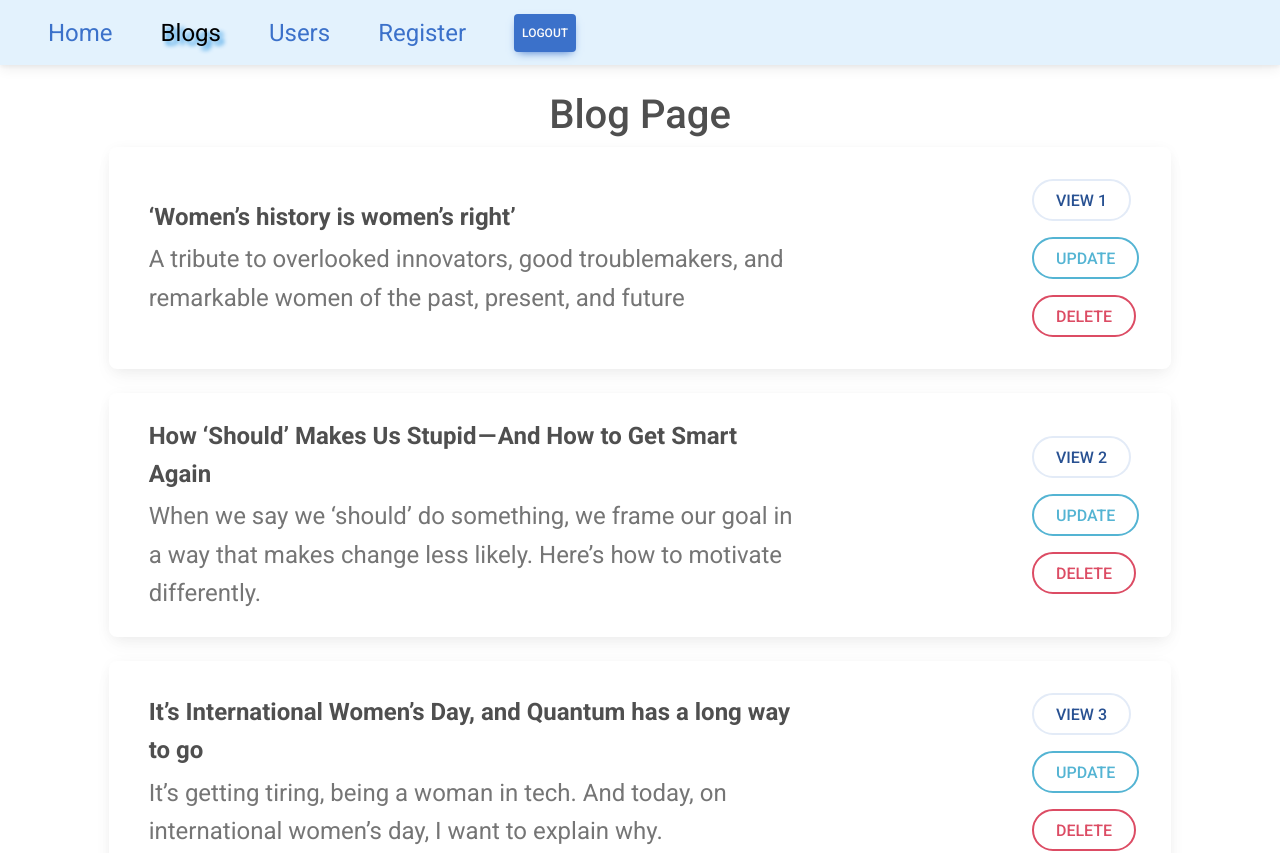
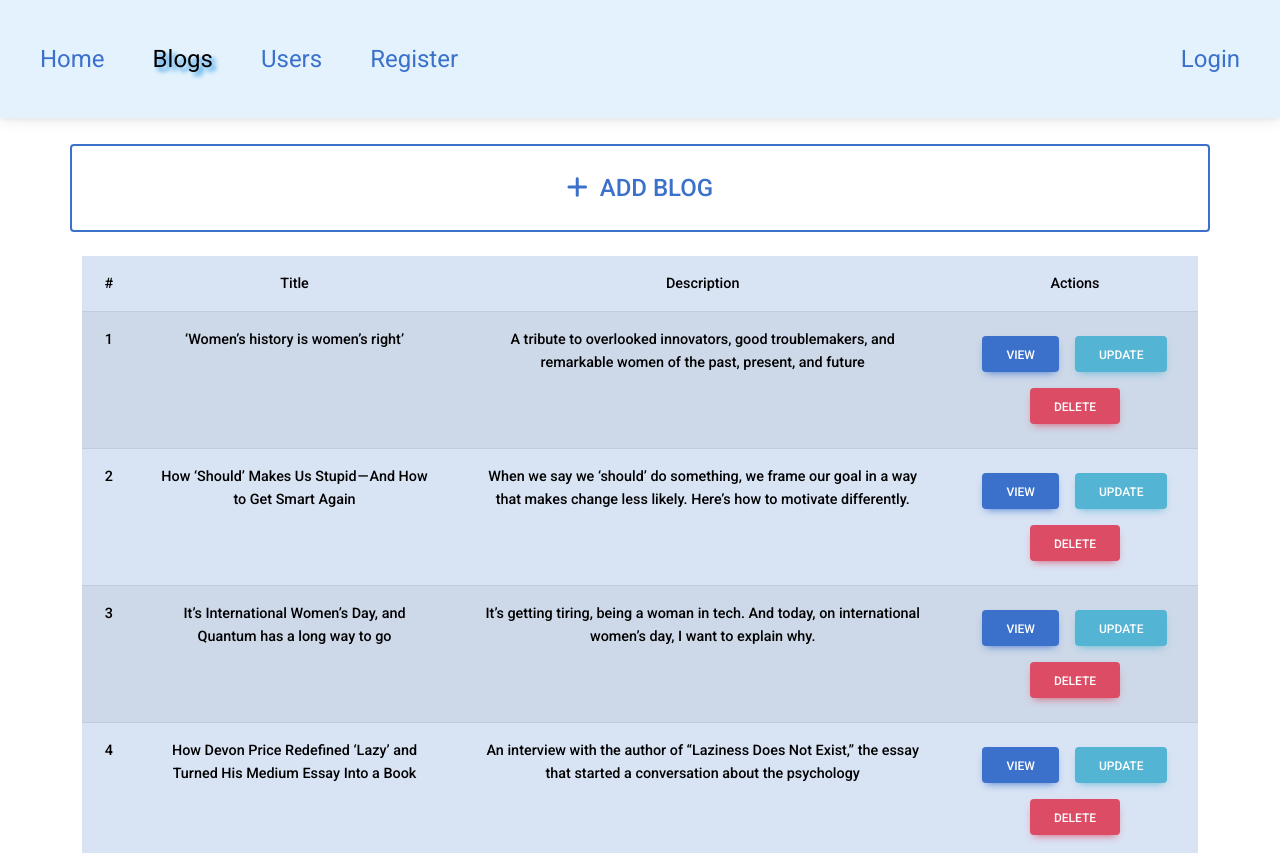
Before and after one commit to sohamAspire/Web3, a React (Create React App) app: page /blogs in a window 1280 px wide. Shown: the top 853 px of the page. Built offline with nearby package versions, Linux system fonts and the light colour scheme; data requests are answered from the project's data file.

Commit message:
"4th Commit"

```diff
--- a/db.json
+++ b/db.json
@@ -1,35 +1,34 @@
 {
-  "Data": [
+  "Blogs": [
     {
       "id": 1,
-      "title": "‘Women’s history is women’s right’",
-      "description": "A tribute to overlooked innovators, good troublemakers, and remarkable women of the past, present, and future",
-      "img": "https://miro.medium.com/v2/resize:fill:400:268/1*q1bV1fG_FQLPbmv4svz2NA.png"
+      "Title": "‘Women’s history is women’s right’",
+      "Description": "A tribute to overlooked innovators, good troublemakers, and remarkable women of the past, present, and future"
     },
     {
       "id": 2,
-      "title": "How ‘Should’ Makes Us Stupid — And How to Get Smart Again",
-      "description": "When we say we ‘should’ do something, we frame our goal in a way that makes change less likely. Here’s how to motivate differently.",
-      "img": "https://miro.medium.com/v2/resize:fill:400:268/1*s1aE1bTkYmdddkPTqePZuA.jpeg"
+      "Title": "How ‘Should’ Makes Us Stupid — And How to Get Smart Again",
+      "Description": "When we say we ‘should’ do something, we frame our goal in a way that makes change less likely. Here’s how to motivate differently."
     },
     {
       "id": 3,
-      "title": "It’s International Women’s Day, and Quantum has a long way to go",
-      "description": "It’s getting tiring, being a woman in tech. And today, on international women’s day, I want to explain why.",
-      "img": "https://miro.medium.com/v2/resize:fill:400:268/1*W4BK4a1_orxsYN7qJ8J_Kw.png"
+      "Title": "It’s International Women’s Day, and Quantum has a long way to go",
+      "Description": "It’s getting tiring, being a woman in tech. And today, on international women’s day, I want to explain why."
     },
     {
       "id": 4,
-      "title": "How Devon Price Redefined ‘Lazy’ and Turned His Medium Essay Into a Book",
-      "description": "An interview with the author of “Laziness Does Not Exist,” the essay that started a conversation about the psychology ",
-      "img": "https://miro.medium.com/v2/resize:fill:400:268/1*Z9Msl9UY6vp_c-dIHzYqPQ.jpeg"
-    }
-  ],
-  "Blogs": [
+      "Title": "How Devon Price Redefined ‘Lazy’ and Turned His Medium Essay Into a Book",
+      "Description": "An interview with the author of “Laziness Does Not Exist,” the essay that started a conversation about the psychology "
+    },
     {
-      "id": 1,
-      "body": "some comment",
-      "postId": 1
+      "Title": "Miten Devon Price Redefined ‘Lazy’ ",
+      "Description": "Add",
+      "id": 5
+    },
+    {
+      "Title": "Soham",
+      "Description": "sadsadadasdasd",
+      "id": 6
     }
   ],
   "Users": [
@@ -112,6 +111,14 @@
       "Password": "asdad",
       "Role": "user",
       "id": 10
+    },
+    {
+      "FirstName": "Soham",
+      "LastName": "patel",
+      "Email": "sadad@gmail",
+      "Password": "Sopham",
+      "Role": "user",
+      "id": 11
     }
   ]
 }
--- a/package.json
+++ b/package.json
@@ -22,7 +22,8 @@
     "start": "react-scripts start",
     "build": "react-scripts build",
     "test": "react-scripts test",
-    "eject": "react-scripts eject"
+    "eject": "react-scripts eject",
+    "server": "json-server --watch db.json"
   },
   "eslintConfig": {
     "extends": [
--- a/src/App.js
+++ b/src/App.js
@@ -1,17 +1,18 @@
 import "./App.css";
-import React, {useState} from 'react';
+import React, {useEffect, useState } from 'react';
 import Home from "./Components/Home.js";
 import Login from "./Components/Login";
-import { Routes, Route, Outlet } from "react-router-dom";
+import { Routes, Route, Outlet, useNavigate } from "react-router-dom";
 import SignUp from "./Components/SignUp";
 import Blogs from "./Components/Blogs";
 import Navbar from "./Components/Navbar";
-import Protected from "./Components/Protected";
+// import Protected from "./Components/Protected";
 import Users from "./Components/Users";
+import View from "./Components/View";
 
 function App() {
-  const [isSignedIn, setIsSignedIn] = useState(true);
-  const [status , setStatus] = useState();
+  const [status , setStatus] = useState(null);
+  const navigate = useNavigate();
   const statusMethod = (propsStatus) => {
     console.log(propsStatus);
     setStatus(propsStatus);
@@ -19,18 +20,20 @@ function App() {
   // const logIn = () => {
   //   setisLoggedIn(true);
   // };
-  // const logOut = () => {
-  //   setisLoggedIn(false);
-  // };
+  const logOut = () => {
+    setStatus(false);
+    navigate('/login')
+  };
+
   return (
 
     <div>
-      <Navbar props={status}/>
+      <Navbar status={{status,logOut}}/>
       <Routes>
         <Route path="/" element={<Home />} />
         <Route path="/login" element={<Login statusMethod={statusMethod} />} />
         <Route path="/signup" element={<SignUp statusMethod={statusMethod}/>} />
-        <Route path="/blogs" element={<Blogs />}/>
+        <Route path="/blogs" element={<Blogs/>}/>
         <Route path="/users" element={<Users />} />
       </Routes>
       <div>
--- a/src/Components/Blogs.js
+++ b/src/Components/Blogs.js
@@ -1,10 +1,7 @@
 import React, { useEffect, useState } from "react";
 import axios from "axios";
+import Modal from "./Modal";
 import {
-  MDBCard,
-  MDBCardBody,
-  MDBCol,
-  MDBRow,
   MDBBtn,
   MDBModal,
   MDBModalDialog,
@@ -12,20 +9,47 @@ import {
   MDBModalHeader,
   MDBModalTitle,
   MDBModalBody,
-  MDBModalFooter,
+  MDBIcon,
+  MDBInput,
+  MDBTextArea,
 } from "mdb-react-ui-kit";
+import { useNavigate } from "react-router-dom";
 
-const Blogs = () => {
-  const [basicModal, setBasicModal] = useState(false);
+const Blogs = (props) => {
+  const navigate = useNavigate()
+  const [Title, setTitle] = useState();
+  const [Success, setSuccess] = useState(null);
+  const [Description, setDescription] = useState();
   const [state, setState] = useState([]);
-  const toggleShow = () =>
-  {
-    setBasicModal(!basicModal)
+  const [centredModal, setCentredModal] = useState(false);
+  const AddShow = () => setCentredModal(!centredModal);
+
+  const AddBlog = (e) => {
+    e.preventDefault();
+    axios
+      .post("http://localhost:3000/Blogs", {
+        Title: Title,
+        Description: Description,
+      })
+      .then((response) => {
+        // console.log(response);
+        if (response.status === 201) {
+          // console.log("Successfully Added");
+          setSuccess(true);
+          setTimeout(() => {
+            setSuccess(null);
+          }, 1000);
+        } else {
+          console.log("Failed ");
+          setSuccess(false);
+          setTimeout(() => {
+            setSuccess(null);
+          }, 1000);
         }
-
-
+      });
+  };
   useEffect(() => {
-    axios.get("http://localhost:3000/Data").then((response) => {
+    axios.get("http://localhost:3000/Blogs").then((response) => {
       // console.log(response['data']);
       setState([...response["data"]]);
     });
@@ -33,81 +57,106 @@ const Blogs = () => {
 
   return (
     <div>
-      <h1 className="text-center mb-2">Blog Page</h1>
-      {state.map((elem) => {
-
-        return (
-          <MDBRow key={elem.id} className="fs-4">
-            <MDBCol xl={10} lg={10} className="container mb-4">
-              <MDBCard>
-                <MDBCardBody>
-                  <div className="d-flex justify-content-between align-items-center">
-                    <div className="d-flex align-items-center">
-                      <div className="ms-3">
-                        <p className="fw-bold mb-1 w-75">{elem.title}</p>
-                        <p className="text-muted mb-0 w-75">
-                          {elem.description}
-                        </p>
+      {/* <h1 className="text-center mb-4 ">Blog Page</h1> */}
+      {Success === true ? (
+        <div
+          className="container alert alert-success alert-dismissible fade show d-flex justify-content-between p-3"
+          role="alert"
+        >
+          <strong className="mt-2">Your Data has been Submitted</strong>
         </div>
+      ) : Success === false ? (
+        <div
+          className="container alert alert-danger alert-dismissible fade show d-flex justify-content-between p-3"
+          role="alert"
+        >
+          <strong className="mt-2">Something Went Wrong</strong>
+          <button
+            type="button"
+            className=" btn close"
+            data-dismiss="alert"
+            aria-label="Close"
+          >
+            <span aria-hidden="true">&times;</span>
+          </button>
         </div>
-                    <div>
-                      <MDBBtn
-                        outline
-                        rounded
-                        color="secondary"
-                        className="fs-6 m-2"
-                        onClick={toggleShow}
-                      >
-                        View {elem.id}
+      ) : null}
+      <div className="container text-end p-0">
+        <MDBBtn className="w-100 mb-4 p-4 fs-4" outline block onClick={AddShow}>
+          <MDBIcon fas icon="plus" />
+          &nbsp;&nbsp;Add Blog
         </MDBBtn>
-                      {/* Modal  */}
-                      <MDBModal
-                        show={basicModal}
-                        setShow={setBasicModal}
-                        tabIndex="-1"
-                      >
-                        <MDBModalDialog>
+      </div>
+      {/* Modal */}
+      <MDBModal tabIndex="-1" show={centredModal} setShow={setCentredModal}>
+        <MDBModalDialog centered>
           <MDBModalContent>
             <MDBModalHeader>
-                              <MDBModalTitle>{elem.id} </MDBModalTitle>
+              <MDBModalTitle>Add Blog</MDBModalTitle>
               <MDBBtn
                 className="btn-close"
                 color="none"
-                                onClick={toggleShow}
+                onClick={AddShow}
               ></MDBBtn>
             </MDBModalHeader>
-                            <MDBModalBody>{elem.title}</MDBModalBody>
-
-                            <MDBModalFooter>
-                              <MDBBtn color="secondary" onClick={toggleShow}>
-                                Close
+            <MDBModalBody>
+              <form onSubmit={AddBlog}>
+                Title
+                <MDBInput
+                  label="Title"
+                  id="typeText"
+                  type="text"
+                  onChange={(event) => setTitle(event.target.value)}
+                />
+                <br />
+                Description
+                <MDBTextArea
+                  label="Description"
+                  id="textAreaExample"
+                  rows={4}
+                  onChange={(event) => setDescription(event.target.value)}
+                />
+                <br />
+                <MDBBtn type="submit" onClick={AddShow}>
+                  Save changes
                 </MDBBtn>
-                            </MDBModalFooter>
+              </form>
+            </MDBModalBody>
           </MDBModalContent>
         </MDBModalDialog>
       </MDBModal>
-                      {/* Modal */}
-                      <br />
-                      <MDBBtn outline rounded color="info" className="fs-6 m-2">
-                        Update
-                      </MDBBtn>
-                      <br />
-                      <MDBBtn
-                        outline
-                        rounded
-                        color="danger"
-                        className="fs-6 m-2"
-                      >
-                        Delete
-                      </MDBBtn>
-                    </div>
-                  </div>
-                </MDBCardBody>
-              </MDBCard>
-            </MDBCol>
-          </MDBRow>
+      {/* Modal  */}
+      <div className="container">
+        <table className="table table-hover table-primary text-center table-striped">
+          <thead>
+            <tr>
+              <th scope="col">#</th>
+              <th scope="col">Title</th>
+              <th scope="col">Description</th>
+              <th scope="col">Actions</th>
+            </tr>
+          </thead>
+          <tbody>
+            {
+              state.map((elem) => {
+                return (
+                  <tr key={elem.id}>
+                  <th scope="col">{elem.id}</th>
+                  <th scope="col">{elem.Title}</th>
+                  <th scope="col">{elem.Description}</th>
+                  <th scope="col">
+                    <Modal props={elem}/>
+                    <button className="btn btn-info m-2">Update</button>
+                    <button className="btn btn-danger m-2">Delete</button>
+                  </th>
+                </tr>
               );
             })}
+          </tbody>
+        </table>
+        {/* View Modal  */}
+        {/* View Modal  */}
+      </div>
     </div>
   );
 };
--- /dev/null
+++ b/src/Components/Modal.js
@@ -0,0 +1,54 @@
+import React, { useEffect, useState } from "react";
+import {
+  MDBModalFooter,
+  MDBBtn,
+  MDBModal,
+  MDBModalDialog,
+  MDBModalContent,
+  MDBModalHeader,
+  MDBModalTitle,
+  MDBModalBody,
+} from "mdb-react-ui-kit";
+
+const Modal = (props) => {
+  const [data, setdata] = useState()
+  const [basicModal, setBasicModal] = useState(false);
+  const toggleShow = () => setBasicModal(!basicModal);
+  const Btn = ()=>{
+    toggleShow()
+  }
+  return (
+    <>
+      <MDBBtn onClick={Btn} className="m-2">
+        View
+      </MDBBtn>
+      <MDBModal tabIndex="-1" show={basicModal} setShow={setBasicModal}>
+        <MDBModalDialog centered>
+          <MDBModalContent>
+            <MDBModalHeader>
+              <MDBModalTitle>Your Blog</MDBModalTitle>
+              <MDBBtn
+                className="btn-close"
+                color="none"
+                onClick={toggleShow}
+              ></MDBBtn>
+            </MDBModalHeader>
+            <MDBModalBody>
+                <div>
+                <h1 className="h4">Title {props.props.Title}</h1>
+                <h1 className="h4">Description: {props.props.Description}</h1>
+                </div>
+            </MDBModalBody>
+            <MDBModalFooter>
+              <MDBBtn color="secondary" onClick={toggleShow}>
+                Close
+              </MDBBtn>
+            </MDBModalFooter>
+          </MDBModalContent>
+        </MDBModalDialog>
+      </MDBModal>
+    </>
+  );
+};
+
+export default Modal;
--- a/src/Components/Navbar.js
+++ b/src/Components/Navbar.js
@@ -13,15 +13,14 @@ const Navbar = (props) => {
   const [showNavColor, setShowNavColor] = useState(false);
   return (
     <>
-
       <MDBNavbar
         expand="lg"
         sticky
         light
         style={{ backgroundColor: "#e3f2fd" }}
-        className="fs-4"
+        className="p-2 fs-4"
       >
-        <MDBContainer className="m-0 p-4">
+        <MDBContainer fluid className="m-0 p-2">
           <MDBNavbarToggler
             type="button"
             data-target="#navbarColor02"
@@ -33,7 +32,7 @@ const Navbar = (props) => {
             <MDBIcon icon="bars" fas />
           </MDBNavbarToggler>
           <MDBCollapse show={showNavColor} navbar>
-            <MDBNavbarNav className="me-auto mb-2 mb-lg-0">
+            <MDBNavbarNav className="mb-2 mb-lg-0">
               <MDBNavbarItem className="p-4">
                 <NavLink to="/">Home</NavLink>
               </MDBNavbarItem>
@@ -43,17 +42,22 @@ const Navbar = (props) => {
               <MDBNavbarItem className="p-4">
                 <NavLink to="/users">Users</NavLink>
               </MDBNavbarItem>
-              <MDBNavbarItem className="p-4">
-                <NavLink to="/signup">Register</NavLink>
-              </MDBNavbarItem>
-              {props.status ?
-              <MDBNavbarItem className="p-4">
-                <NavLink to="/login">Login</NavLink>
-              </MDBNavbarItem> :
-                <button className="btn btn-primary p-2 m-4 text-light">Logout</button>
+              {props.status.status ?
+              null
+              : <MDBNavbarItem className="p-4">
+              <NavLink to="/signup">Register</NavLink>
+            </MDBNavbarItem>
               }
             </MDBNavbarNav>
           </MDBCollapse>
+          {/* Condition  */}
+          {props.status.status ? (
+            <button className="btn btn-primary p-3 text-light" onClick={props.status.logOut}>
+              Logout
+            </button>
+          ) : (
+            <NavLink className='p-4' to="/login">Login</NavLink>
+          )}
         </MDBContainer>
       </MDBNavbar>
 
--- a/src/Components/View.js
+++ b/src/Components/View.js
@@ -1,8 +1,11 @@
 import React from 'react'
 
-const View = () => {
+const View = (props) => {
+  console.log(props.Data);
   return (
     <div>
+        {/* <h1>{props.props.Title}</h1> */}
+        {/* <h2>{props.props.Description}</h2> */}
     </div>
     )
 }
```
Also changed, not shown: src/Components/Home.js (+7 -6 lines), src/Components/Login.js (+6 -6 lines), src/Components/SignUp.js (+4 -5 lines), src/Components/Users.js (+4 -4 lines). Lines whose indentation alone changed are shown as unchanged.
